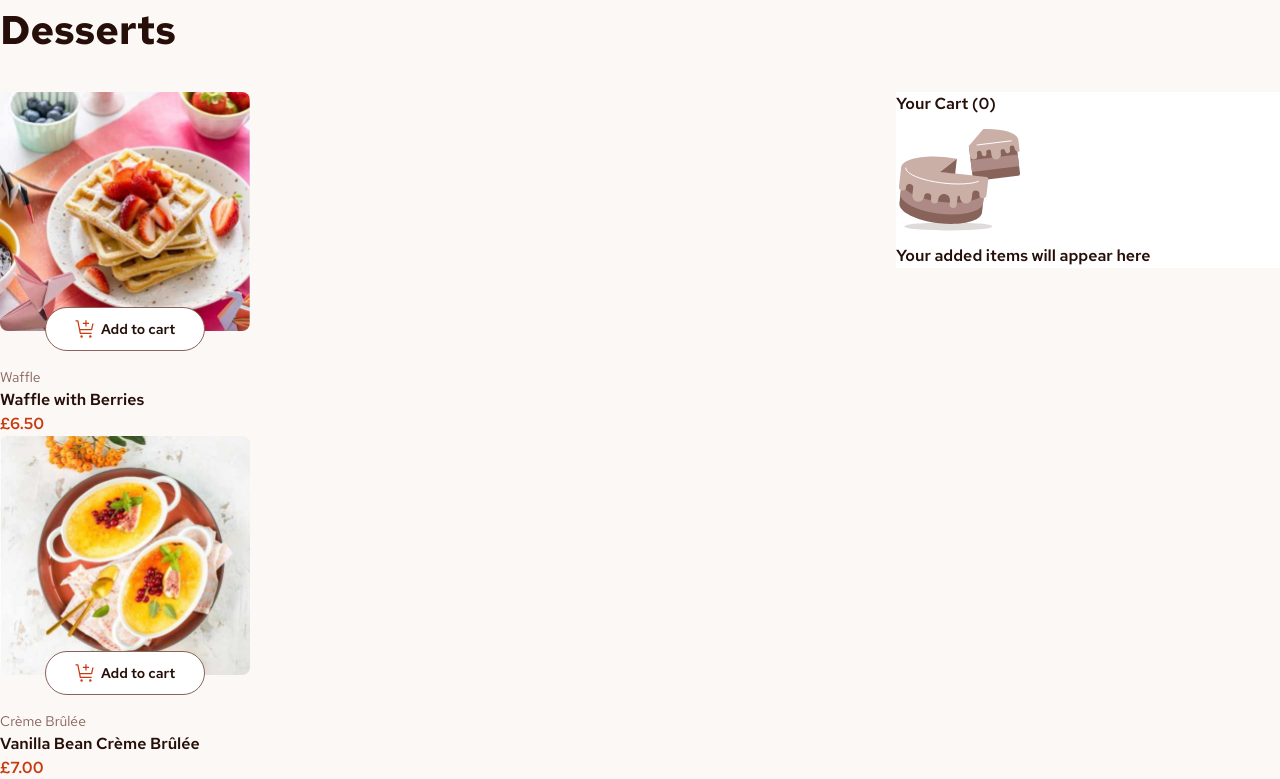
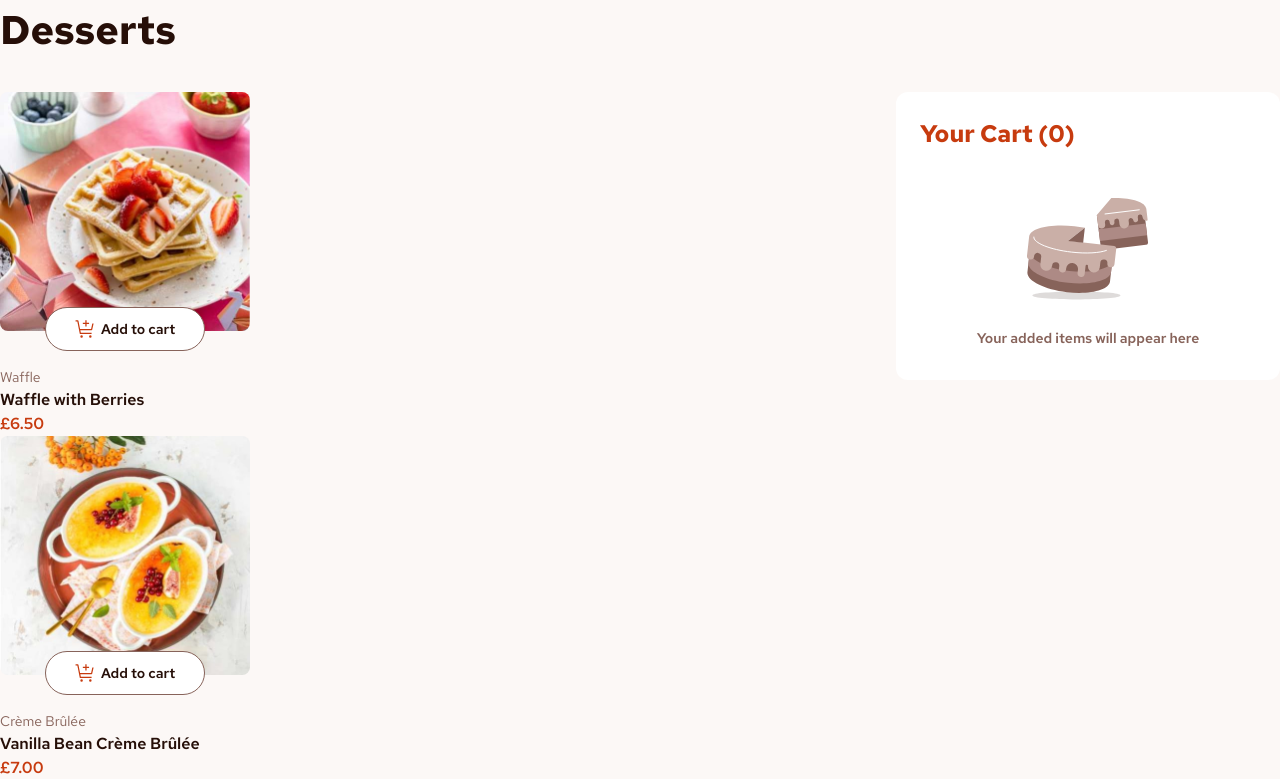
Before and after one commit to anetakasprzak/fm-product-list-cart, a React (Vite) app: page / in a window 1280 px wide. Shown: the top 779 px of the page. Built offline with nearby package versions, Linux system fonts and the light colour scheme.

Commit message:
cart styles

```diff
--- a/src/components/Card.tsx
+++ b/src/components/Card.tsx
@@ -39,7 +39,7 @@ function Card({ item }: CardProps) {
       </div>
 
       <div className="mt-[3.6rem]">
-        <p className="text-[1.4rem] font-normal text-[#87635A]">{category}</p>
+        <p className="text-[1.4rem] font-normal text-[#87635A] ">{category}</p>
         <p>{name}</p>
         <span className="text-[#C73B0F]">£{price.toFixed(2)}</span>
       </div>
--- a/src/components/Cart.tsx
+++ b/src/components/Cart.tsx
@@ -1,12 +1,19 @@
 function Cart() {
   return (
-    <div className="w-[38.4rem] h-max bg-white">
-      <h2>Your Cart (0)</h2>
-      <img
-        src="../../public/assets/images/illustration-empty-cart.svg"
-        alt="empty cart image"
-      />
-      <p>Your added items will appear here</p>
+    <div className="w-[38.4rem] h-max bg-white p-[2.4rem] rounded-[1.2rem]">
+      <h2 className="text-[#C73B0F] font-[700] text-[2.4rem] mb-[2.5rem]">
+        Your Cart (0)
+      </h2>
+      <div className="flex flex-col items-center py-3">
+        <img
+          src="../../public/assets/images/illustration-empty-cart.svg"
+          alt="empty cart image"
+          className="h-[12.8rem] mb-[1.5rem]"
+        />
+        <p className="text-[#87635A] font-[600] text-[1.4rem]">
+          Your added items will appear here
+        </p>
+      </div>
     </div>
   );
 }
```
